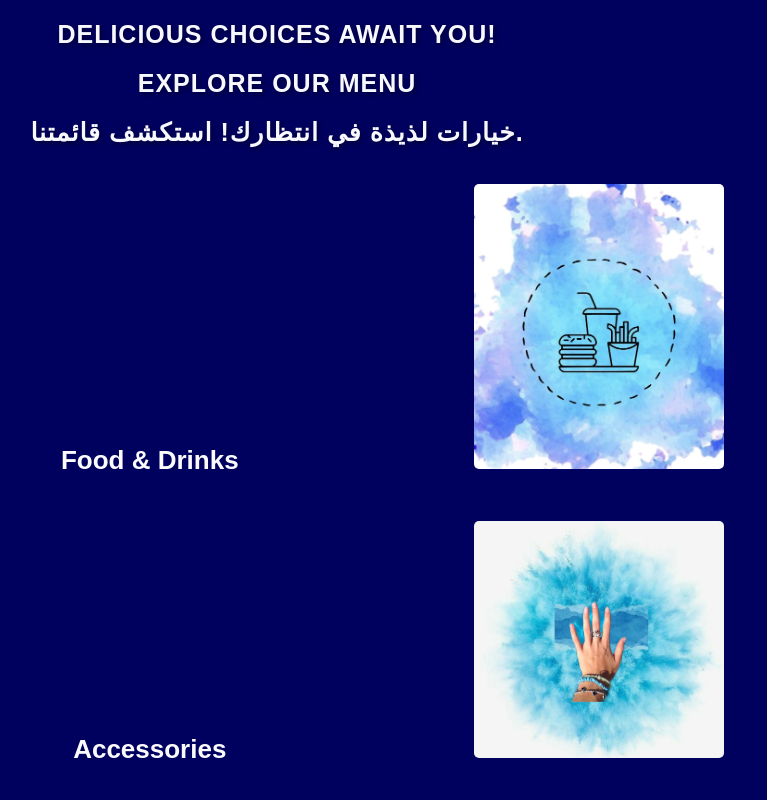
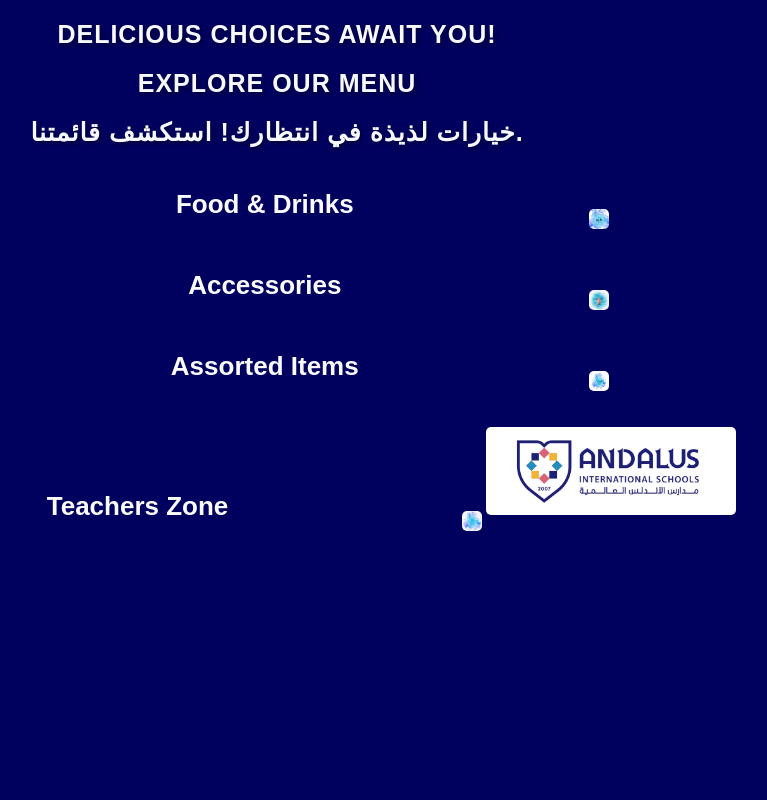
Before and after one commit to Suha309/businessDay-Menu, a plain HTML site: page menu.html in a window 1280 px wide. Shown: the top 800 px of the page, without its empty margins (363-1130 px from the left). Drawn offline with Linux system fonts and the light colour scheme.

Commit message:
Update menu.html

```diff
--- a/menu.html
+++ b/menu.html
@@ -78,7 +78,7 @@
             background-color: #e92acd;
         }
 
-        .category img {
+        .category-img {
     width: 20px; /* Small size for category images */
     height: 20px; /* Maintain aspect ratio */
     margin-center: 10px; /* Space between image and text */
@@ -104,7 +104,7 @@
 
     <!-- Category: Food & Drinks -->
     <button class="category" onclick="toggleItems('food-drinks')">Food & Drinks</button>
-    <img src="food-drinks.JPG" alt="Food & Drinks">
+    <img src="food-drinks.JPG" alt="Food & Drinks" class = "category-img">
     </button>
     <ul id="food-drinks" class="items">
 
@@ -123,7 +123,7 @@
 
     <!-- Category: Accessories -->
     <button class="category" onclick="toggleItems('accessories')">Accessories</button>
-    <img src="accessories-logo.jpeg" alt="Accessories">
+    <img src="accessories-logo.jpeg" alt="Accessories" class = "category-img">
     </button>
     <ul id="accessories" class="items">
         <li>Handmade Bracelets and Necklaces</li>
@@ -134,7 +134,7 @@
 
     <!-- Category: Assorted Items -->
     <button class="category" onclick="toggleItems('assorted-items')">Assorted Items</button>
-    <img src="assorted.JPG" alt="Assorted Items">
+    <img src="assorted.JPG" alt="Assorted Items" class = "category-img" >
     </button>
     <ul id="assorted-items" class="items">
         <li>Mugs</li>
@@ -146,7 +146,7 @@
 
     <!-- Category: Teachers Zone -->
     <button class="category" onclick="toggleItems('teachers-zone')">Teachers Zone</button>
-     <img src="teachers.JPG" alt="Teachers Zone">
+     <img src="teachers.JPG" alt="Teachers Zone" class = "category-img">
     </button>
     <ul id="teachers-zone" class="items">
         <li>Coffee & Espresso (Hot Drinks)</li>
```
